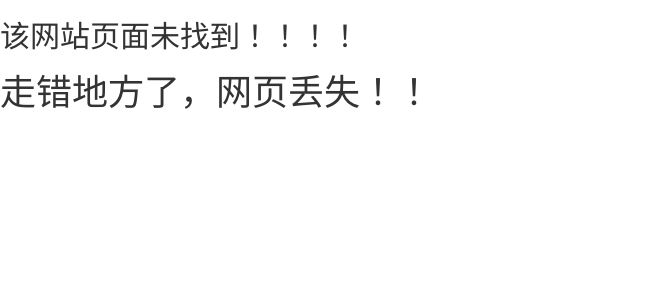
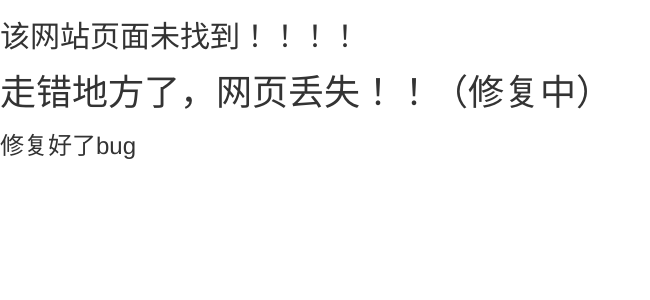
Before and after one commit to tangyongYF/cnlog, a Django app: template templates/not_found.html in a window 1280 px wide. Shown: the top 300 px of the page, without its empty margins (0-650 px from the left). Run offline with Django 3.2, Linux system fonts and the light colour scheme; the template is opened without the code that fills it, so the values that code supplies are empty; some libraries are stand-ins or nearby versions.

Commit message:
bug已经fix

```diff
--- a/templates/not_found.html
+++ b/templates/not_found.html
@@ -9,6 +9,7 @@
 </head>
 <body>
 <h2>该网站页面未找到！！！！</h2>
-<h1>走错地方了，网页丢失！！</h1>
+<h1>走错地方了，网页丢失！！（修复中）</h1>
+<h3>修复好了bug</h3>
 </body>
 </html>
```
